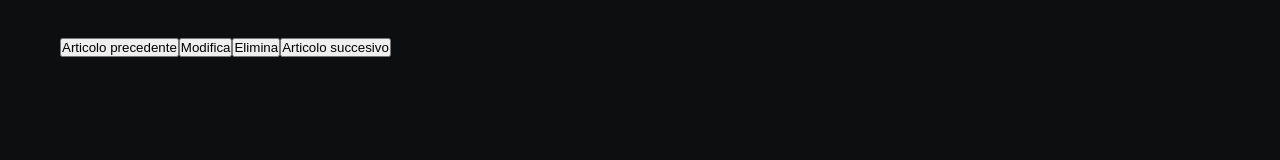
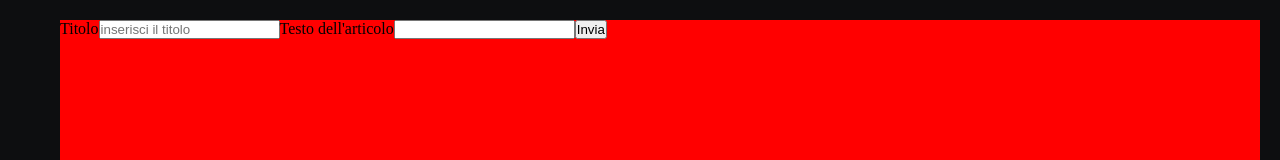
Before and after one commit to Jasmin-Mediani/Desk-MERN, a React (Create React App) app in the folder client/: page /1/1/crea-articolo in a window 1280 px wide. Shown: the top 160 px of the page. Built offline with nearby package versions, Linux system fonts and the light colour scheme; no server answers.

Commit message:
creazione articoli

```diff
--- a/client/src/App.css
+++ b/client/src/App.css
@@ -145,9 +145,13 @@ li:hover {
 
 
 /************************* COMPONENTE ARTICOLI *********************/
-.container-articoli {
+.container-generale {
     width: 100%;
     background-color: #000033;
+    display: flex;
+    justify-content: space-between;
+    flex-direction: column;
+
 }
 
 .lista-articoli {
@@ -163,6 +167,12 @@ li:hover {
     color: rgb(223, 223, 223);
     background-color: #2A2E37;
     width: auto;
+}
+
+.div-bottoni-articoli {
+    background-color: red;
+    display: flex;
+    justify-content: space-evenly;
 }
 
 /*********************** ARTICOLO (SHOW) *************************/
@@ -206,3 +216,17 @@ li:hover {
     padding: 5px;
     font-size: 15px;
 }
+
+
+/****************** CREA ARTICOLO ********************/
+
+.crea-articolo-container {
+    width: 100%;
+    height: 95vh;
+    background-color: red;
+}
+
+textarea {
+    height: 400px;
+    width: 80%;
+}
--- a/client/src/App.js
+++ b/client/src/App.js
@@ -4,9 +4,10 @@ import './App.css';
 import { RomanziProvider } from './RomanziContext';
 import Categorie from './Categorie';
 import Articoli from './Articoli';
-import { BrowserRouter as Router, Switch, Route, useParams } from 'react-router-dom';
+import { BrowserRouter as Router, Switch, Route, useParams, Redirect } from 'react-router-dom';
 import Articolo from './Articolo';
 import Home from './Home';
+import CreaArticolo from './CreaArticolo';
 //import styled from 'styled-components';
 
 
@@ -25,12 +26,18 @@ const App = () => {
         <Router>
           <Navbar callbackRomanzoSelezionato={setRomanzoSelezionato} romanzoSelezionato={romanzoSelezionato} />
           <Switch>
-            <Route exact path="/" component={Home}></Route>
+
+            <Route path="/:titoloRomanzo/:nomeCategoria/crea-articolo" exact render={(props) => (<CreaArticolo {...props} romanzoSelezionato={romanzoSelezionato} setRomanzoSelezionato={setRomanzoSelezionato} articoli={articoli} callbackArticoli={setArticoli} />)} />
+
             <Route path="/:titoloRomanzo/:nomeCategoria/:titoloArticolo" exact render={(props) => (<Articolo {...props} romanzoSelezionato={romanzoSelezionato} callbackArticoli={setArticoli} articoli={articoli} setRomanzoSelezionato={setRomanzoSelezionato} />)} />
 
             <Route path="/:titoloRomanzo/:nomeCategoria" exact render={(props) => (<Articoli {...props} romanzoSelezionato={romanzoSelezionato} callbackArticoli={setArticoli} articoli={articoli} setRomanzoSelezionato={setRomanzoSelezionato} />)} />
+            <Route path="/:titoloRomanzo" exact render={(props) => (<Categorie {...props} romanzoSelezionato={romanzoSelezionato} callbackArticoli={setArticoli} articoli={articoli} setRomanzoSelezionato={setRomanzoSelezionato} />)} />
 
-            <Route path="/:titoloRomanzo" exact render={(props) => (<Categorie {...props} romanzoSelezionato={romanzoSelezionato} callbackArticoli={setArticoli} articoli={articoli} setRomanzoSelezionato={setRomanzoSelezionato} />)} />
+            <Route exact path="/" component={Home}></Route>
+
+            {/* se gli url digitati non esistono, redirect a home: */}
+            <Route render={() => <Redirect to={{ pathname: "/" }} />} />
 
           </Switch>
         </Router>
--- a/client/src/Articoli.js
+++ b/client/src/Articoli.js
@@ -34,6 +34,7 @@ const Articoli = ({ articoli, romanzoSelezionato, setRomanzoSelezionato, callbac
     }, [romanzi, titoloRomanzo, nomeCategoria, setRomanzoSelezionato, callbackArticoli]);
 
     return (
+        <div className="container-generale">
             <div className="container-articoli">Articoli
                 <ul className="lista-articoli">
                     {articoli.map((articolo, indice) => (
@@ -41,6 +42,15 @@ const Articoli = ({ articoli, romanzoSelezionato, setRomanzoSelezionato, callbac
                     ))}
                 </ul>
             </div>
+            <div className="div-bottoni-articoli">
+                <Link to={`/${romanzoSelezionato.titolo}/${nomeCategoria}/crea-articolo`}><button className="inserisci-articolo">inserisci</button></Link>
+
+                <form method="DELETE">
+                    <input className="elimina-una-articolo" type="text" placeholder="articolo da cancellare" />
+                    <button className="elimina-articolo">elimina</button>
+                </form>
+            </div>
+        </div>
     );
 }
 
--- /dev/null
+++ b/client/src/CreaArticolo.js
@@ -0,0 +1,82 @@
+import React, { useEffect, useState, useContext } from 'react';
+import { RomanziContext } from './RomanziContext';
+import Axios from 'axios';
+import { useParams } from 'react-router-dom';
+
+const CreaArticolo = ({ romanzoSelezionato, setRomanzoSelezionato, articoli, callbackArticoli }) => {
+    const [romanzi, setRomanzi] = useContext(RomanziContext);
+    const [categoriaCorrente, setCategoriaCorrente] = useState("");
+    const [titoloArticolo, setTitoloArticolo] = useState("");
+    const [bodyArticolo, setBodyArticolo] = useState("");
+
+    let { titoloRomanzo, nomeCategoria } = useParams();
+
+    useEffect(() => {
+        let romanzoCliccato;
+        for (const romanzo of romanzi) {
+            if (romanzo.titolo === titoloRomanzo) {
+                setRomanzoSelezionato(romanzo);
+                romanzoCliccato = romanzo;
+                break;
+            }
+        }
+
+        if (romanzoCliccato) {
+            for (const categoria in romanzoCliccato.categorie) {
+                //const on obj qui non va... serve in
+                if (categoria === nomeCategoria) {
+                    setCategoriaCorrente(categoria);
+                    callbackArticoli(romanzoCliccato.categorie[categoria]);
+                    return;
+                }
+            }
+        }
+    }, [romanzi, titoloRomanzo, nomeCategoria, setRomanzoSelezionato, callbackArticoli]);
+
+    //serve un form dove inserire titolo, body e img (opzionale). Serve un bottone che quando viene cliccato fa una chiamata post dentro romanzo/categorie/categoria... e mette l'oggetto articolo.
+    //Il form onSubmit chiama la funzione creaRomanzo, dentro la quale c'è la chiamata
+
+    const prevent = (e) => {
+        e.preventDefault();
+    }
+
+    const prendiTitolo = (ev) => {
+        var titoloDigitato = ev.target.value;
+        setTitoloArticolo(titoloDigitato);
+    }
+
+    const prendiBodyArticolo = (e) => {
+        var bodyDigitato = e.target.value;
+        setBodyArticolo(bodyDigitato);
+    }
+
+    const postaArticolo = async () => {
+        const responseDelPost = await Axios.post('http://localhost:3002/api/aggiungi-articolo', {
+            titolo: romanzoSelezionato.titolo,
+            categoria: categoriaCorrente,
+            titoloArticolo: titoloArticolo,
+            bodyArticolo: bodyArticolo,
+        });
+        console.log(responseDelPost);
+
+        /* Rieseguo la chiamata del pacchettone per aggiornare l'app in tempo reale */
+        const responseDelGet = await Axios.get('http://127.0.0.1:3002/api/romanzi');
+        const romanzi = responseDelGet.data;
+        setRomanzi(romanzi);
+    }
+
+    return (
+        <div className="crea-articolo-container" >
+            <form method="POST" onSubmit={prevent}>
+                <label htmlFor="inserisci-titolo">Titolo</label>
+                <input type="text" id="inserisci-titolo" placeholder="inserisci il titolo" onChange={prendiTitolo} />
+                <label htmlFor="inserisci-corpo-articolo">Testo dell'articolo</label>
+                <input id="inserisci-corpo-articolo" type="text" onChange={prendiBodyArticolo} />
+
+                <button type="submit" onClick={postaArticolo}>Invia</button>
+            </form>
+        </div>
+    )
+}
+
+export default CreaArticolo;
```
Also changed, not shown: 1 other file (tests, documents, lock files or other folders). Lines whose indentation alone changed are shown as unchanged.
